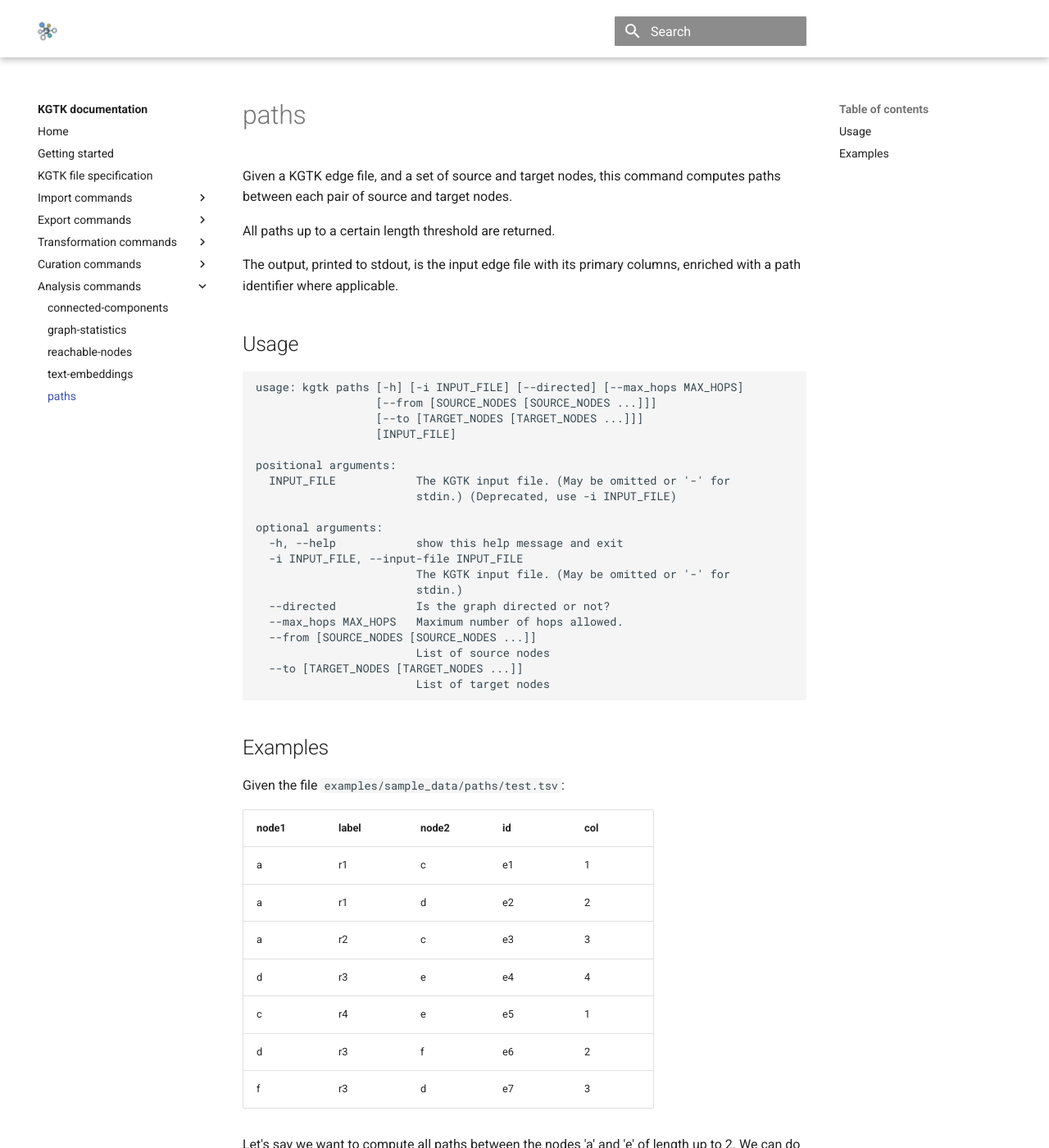
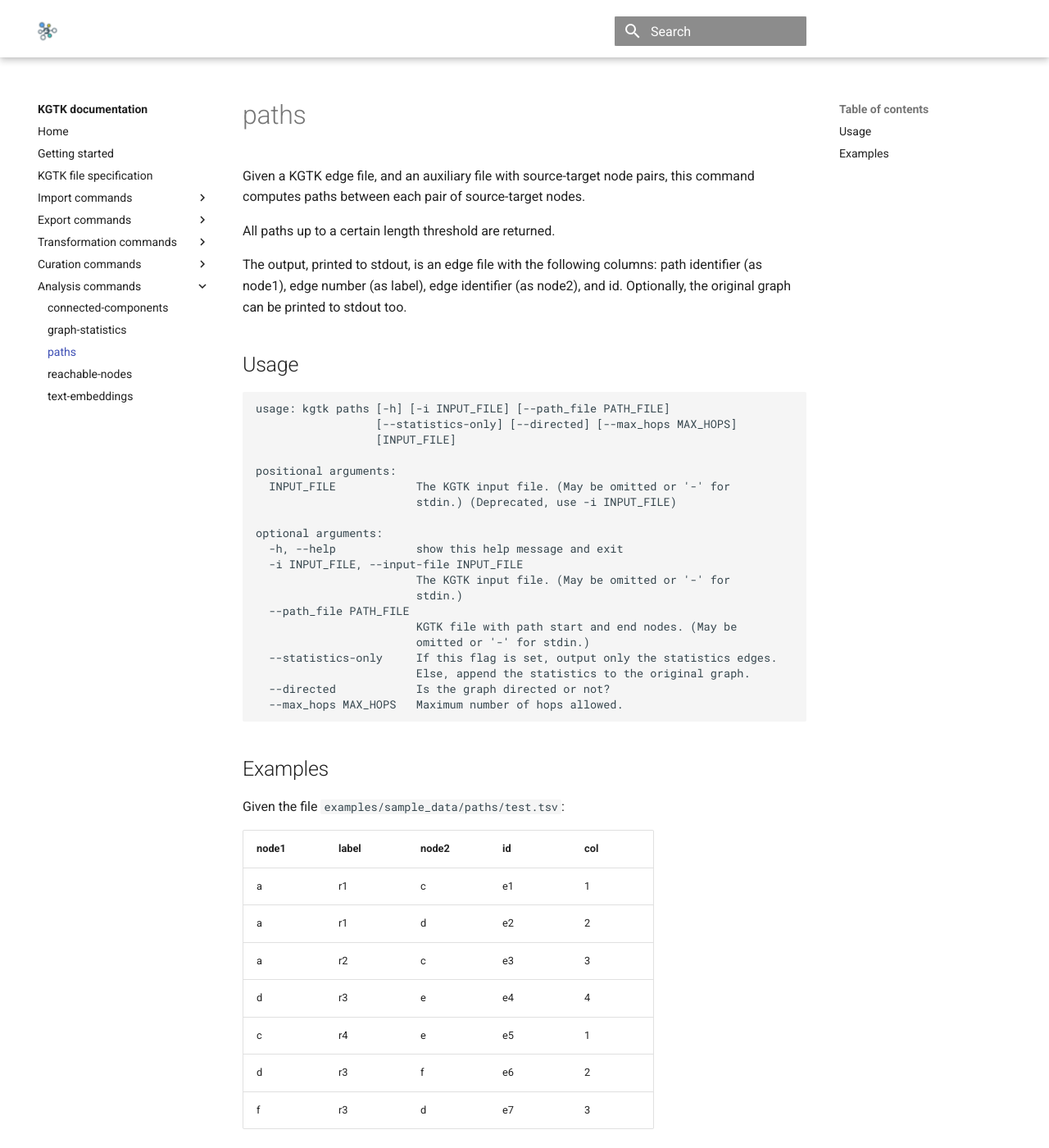
Before and after one commit to usc-isi-i2/kgtk, an MkDocs documentation site: the page built from docs/analysis/paths.md, in a window 1280 px wide and 1400 px high. Shown: the whole window at 82% size. Built offline with MkDocs 1.6.1 and Material for MkDocs 9.7.7, drawn with Linux system fonts in a browser that asks for light colours; comment, search, counter and statistics services are not loaded; some of the changed text lies outside the part shown.

Commit message:
path script and documentation updated

````diff
--- a/docs/analysis/paths.md
+++ b/docs/analysis/paths.md
@@ -1,14 +1,13 @@
-Given a KGTK edge file, and a set of source and target nodes, this command computes paths between each pair of source and target nodes.
+Given a KGTK edge file, and an auxiliary file with source-target node pairs, this command computes paths between each pair of source-target nodes.
 
 All paths up to a certain length threshold are returned.
 
-The output, printed to stdout, is the input edge file with its primary columns, enriched with a path identifier where applicable.
+The output, printed to stdout, is an edge file with the following columns: path identifier (as node1), edge number (as label), edge identifier (as node2), and id. Optionally, the original graph can be printed to stdout too.
 
 ## Usage
 ```
-usage: kgtk paths [-h] [-i INPUT_FILE] [--directed] [--max_hops MAX_HOPS]
-                  [--from [SOURCE_NODES [SOURCE_NODES ...]]]
-                  [--to [TARGET_NODES [TARGET_NODES ...]]]
+usage: kgtk paths [-h] [-i INPUT_FILE] [--path_file PATH_FILE]
+                  [--statistics-only] [--directed] [--max_hops MAX_HOPS]
                   [INPUT_FILE]
 
 positional arguments:
@@ -20,12 +19,13 @@ optional arguments:
   -i INPUT_FILE, --input-file INPUT_FILE
                         The KGTK input file. (May be omitted or '-' for
                         stdin.)
+  --path_file PATH_FILE
+                        KGTK file with path start and end nodes. (May be
+                        omitted or '-' for stdin.)
+  --statistics-only     If this flag is set, output only the statistics edges.
+                        Else, append the statistics to the original graph.
   --directed            Is the graph directed or not?
   --max_hops MAX_HOPS   Maximum number of hops allowed.
-  --from [SOURCE_NODES [SOURCE_NODES ...]]
-                        List of source nodes
-  --to [TARGET_NODES [TARGET_NODES ...]]
-                        List of target nodes
 ```
 
 ## Examples
@@ -42,28 +42,32 @@ Given the file `examples/sample_data/paths/test.tsv`:
 | d | r3 | f | e6 | 2 |
 | f | r3 | d | e7 | 3 |
 
-Let's say we want to compute all paths between the nodes 'a' and 'e' of length up to 2. We can do so with the following command:
+Let's say we want to compute all paths between a set of pairs stored in `examples/sample_data/paths/pairs.tsv`. The file for now has the following data:
+| source | target |
+| ------ | ------ |
+|   a    |   e    |
+
+which means that we are looking for all paths between the nodes 'a' and 'e'. Let's say we restrict the maximum path length to 2.
+
+We can compute our paths with the following command:
 
 ```
-kgtk paths --directed --max_hops 2 --from a --to e -i examples/sample_data/paths/test.tsv
+kgtk paths --directed --max_hops 2 --path_file examples/sample_data/paths/pairs.tsv -i examples/sample_data/paths/test.tsv --statistics-only
 ```
 
 The output (printed to stdout) is as follows:
 
-| node1 | label | node2 | id | graph |
-| -- | -- | -- | -- | -- |
-| a | r1 | c | e1 | 1 |
-| a | r1 | d | e2 | 2 |
-| a | r2 | c | e3 | 3 |
-| c | r4 | e | e5 | 1\|3 |
-| d | r3 | e | e4 | 2 |
-| d | r3 | f | e6 |  |
-| f | r3 | d | e7 |  |
+| node1 | label | node2 | id |
+| -- | -- | -- | -- |
+| p0 |  0 |	e1 | p0-0-0 |
+| p0 |	1 |	e5 | p0-1-1 |
+| p1 |	0 |	e2 | p1-0-2 |
+| p1 |	1 |	e4 | p1-1-3 |
+| p2 |	0 |	e3 | p2-0-4 |
+| p2 |	1 |	e5 | p2-1-5 |
 
 Essentially, this tells us that there are three paths that connect 'a' and 'e', all of them two hops away:
 
-1. graph 1 is comprised of the edges e1 and e5
-2. graph 2 one spans e2 and e4
-3. graph 3 spans e3 and e5
-
-Note that this command expects an edge file with an `id` column.
+1. path 0 is comprised of the edges e1 and e5
+2. path 2 one spans e2 and e4
+3. path 3 spans e3 and e5
--- a/mkdocs.yml
+++ b/mkdocs.yml
@@ -43,9 +43,9 @@ nav:
   - 'Analysis commands':
       - 'connected-components': 'analysis/connected_components.md'
       - 'graph-statistics': 'analysis/graph_statistics.md'
+      - 'paths': 'analysis/paths.md'
       - 'reachable-nodes': 'analysis/reachable_nodes.md'
       - 'text-embeddings': 'analysis/text_embedding.md'
-      - 'paths': 'analysis/paths.md'
 
 theme:
   name: material
````
Also changed, not shown: 1 other file.
